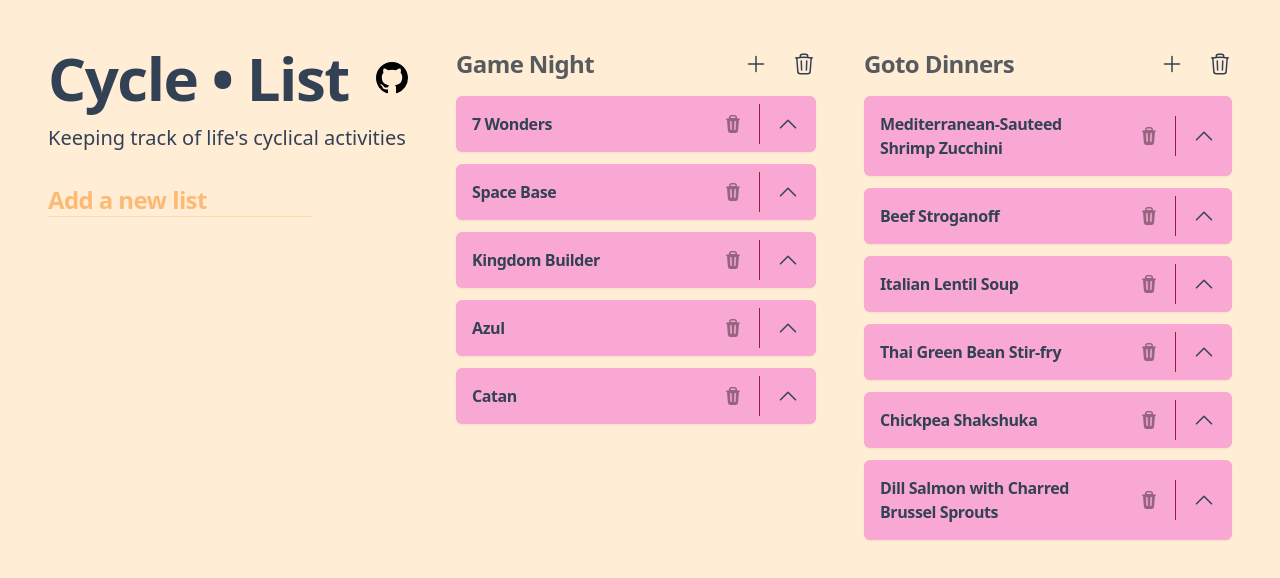
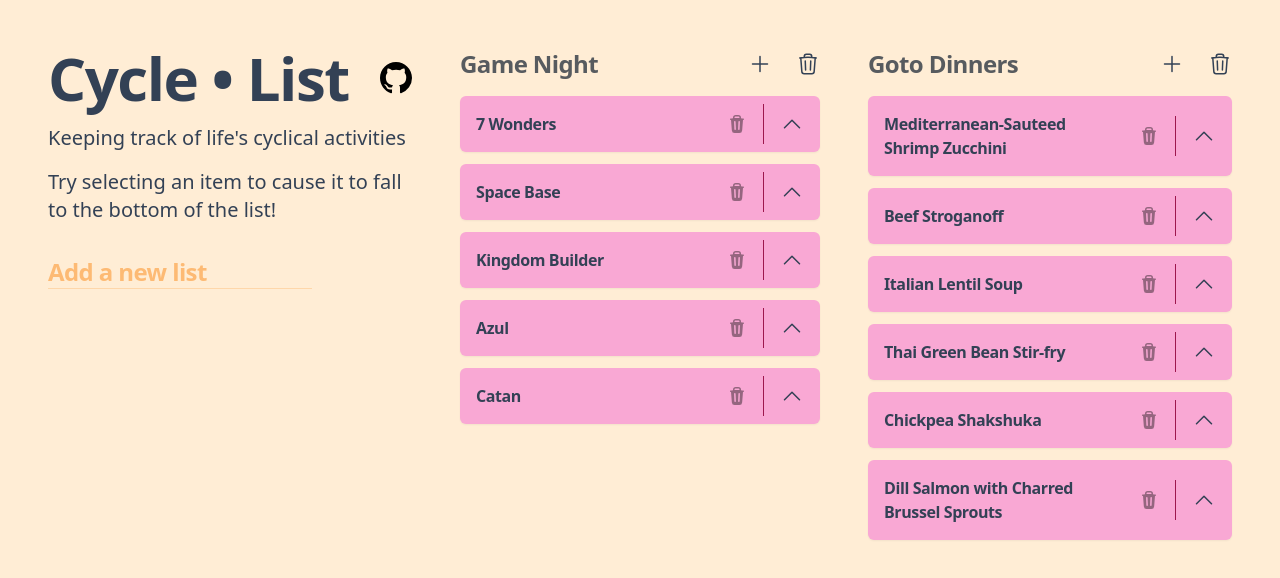
Before and after one commit to nickbabcock/cycle-list, a Next.js app: page / in a window 1280 px wide. Shown: the top 578 px of the page. Built offline with nearby package versions, Linux system fonts and the light colour scheme.

Commit message:
Add first time user message

```diff
--- a/src/pages/index.tsx
+++ b/src/pages/index.tsx
@@ -534,7 +534,8 @@ type CyclelistState = {
   lists: TodoList[];
 
   actions: {
-    readFromStorage: () => void;
+    readFromStorage: () => string | null;
+    loadFromStorage: () => void;
     saveToStorage: () => void;
     addList: (title: string) => "accepted" | "denied";
     deleteList: (list: { id: string }) => void;
@@ -548,7 +549,16 @@ const useCyclelistStore = create<CyclelistState>()((set, get) => ({
   actions: {
     readFromStorage() {
       try {
-        const stored = localStorage.getItem("lists");
+        return localStorage.getItem("lists");
+      } catch (ex) {
+        console.error(ex);
+        return null;
+      }
+    },
+
+    loadFromStorage() {
+      try {
+        const stored = get().actions.readFromStorage();
         const lists = stored !== null ? JSON.parse(stored) : defaultData;
         set({ lists });
       } catch (ex) {
@@ -609,7 +619,7 @@ function useLists() {
   const { lists, actions } = useCyclelistStore();
 
   useEffect(() => {
-    actions.readFromStorage();
+    actions.loadFromStorage();
   }, [actions]);
 
   return lists;
@@ -655,8 +665,20 @@ function NewListInput() {
   );
 }
 
+function useIsFirstTime() {
+  const actions = useListsActions();
+  const [isFirstTime, setIsFirstTime] = useState(false);
+
+  useEffect(() => {
+    setIsFirstTime(actions.readFromStorage() == null);
+  }, []);
+
+  return isFirstTime;
+}
+
 export default function Home() {
   const data = useLists();
+  const isFirstTime = useIsFirstTime();
   const [animationParent] = useAutoAnimate();
 
   return (
@@ -692,7 +714,7 @@ export default function Home() {
         className="grid grid-cols-[repeat(auto-fill,_minmax(360px,_auto))] gap-12 sm:p-6 md:p-8 lg:p-10 xl:p-12"
         ref={animationParent}
       >
-        <div className="p-4 sm:p-0">
+        <div className="max-w-md p-4 sm:p-0">
           <div className="flex items-center">
             <h1 className="grow whitespace-nowrap text-4xl font-extrabold tracking-tight sm:text-6xl">
               Cycle • List
@@ -707,6 +729,12 @@ export default function Home() {
           <p className="mt-4 text-xl">
             {"Keeping track of life's cyclical activities"}
           </p>
+          {isFirstTime ? (
+            <p className="mt-4 text-xl">
+              Try selecting an item to cause it to fall to the bottom of the
+              list!
+            </p>
+          ) : null}
 
           <NewListInput />
         </div>
```
